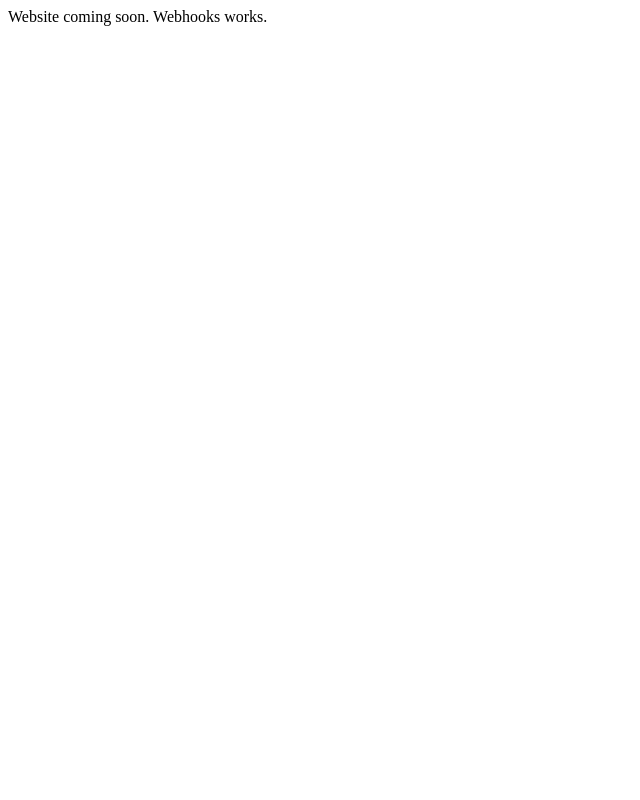
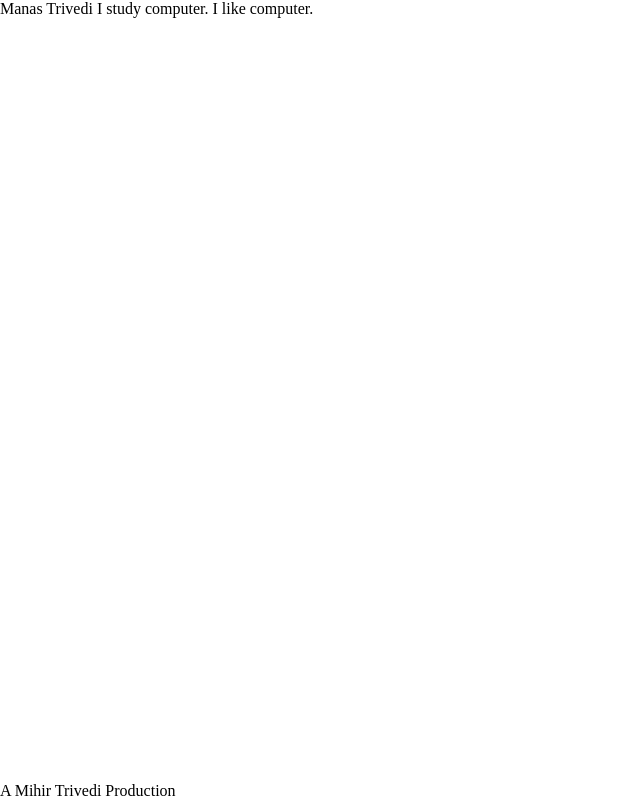
Before and after one commit to m-trivedi/manasdtrivedi, a plain HTML site: page index.html in a window 1280 px wide. Shown: the whole page, without its empty margins (0-640 px from the left). Drawn offline with Linux system fonts and the light colour scheme.

Commit message:
new changes

```diff
--- a/index.html
+++ b/index.html
@@ -1,9 +1,14 @@
 <html>
-<head>
-<title>Manas Trivedi</title>
-</head>
-<body>
-Website coming soon.
-Webhooks works.
-</body>
+    <head>
+        <title>Manas Trivedi</title>
+        <link rel = 'stylesheet' href = 'styles.css'>
+    </head>
+    <body>
+        Manas Trivedi
+        I study computer. I like computer.
+
+        <footer>
+            A Mihir Trivedi Production
+        </footer>
+    </body>
 </html>
--- /dev/null
+++ b/styles.css
@@ -0,0 +1,11 @@
+* {
+    margin: 0px;
+    padding: 0px;
+}
+
+footer {
+    position: fixed;
+    bottom: 0px;
+    width: 100%;
+
+}
```
